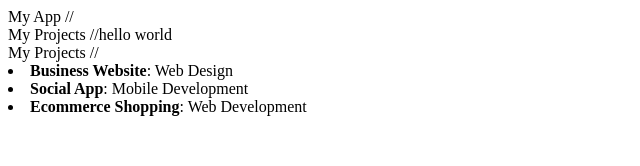
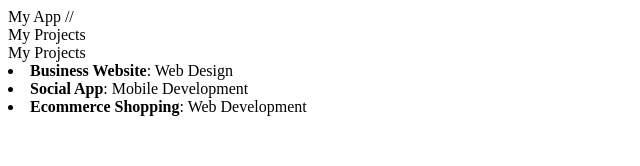
Before and after one commit to nastajus/LearnReactCrash, a React (Create React App) app: page / in a window 1280 px wide. Shown: the top 166 px of the page, without its empty margins (0-640 px from the left). Built offline with nearby package versions, Linux system fonts and the light colour scheme.

Commit message:
cleanup deleting comments

```diff
--- a/src/Components/ProjectItem.js
+++ b/src/Components/ProjectItem.js
@@ -1,6 +1,7 @@
 import React, { Component } from 'react';
 
 class ProjectItem extends Component {
+
   render() {
     return (
       <li className="Project">
@@ -8,6 +9,7 @@ class ProjectItem extends Component {
       </li>
     );
   }
+
 }
 
 export default ProjectItem;
--- a/src/Components/Projects.js
+++ b/src/Components/Projects.js
@@ -3,20 +3,22 @@ import ProjectItem from './ProjectItem'
 
 class Projects extends Component {
   render() {
+
     let projectItems;
+
     if (this.props.projects) {
+
       projectItems = this.props.projects.map(project => {
-        //console.log(project);
         return (
           <ProjectItem key={project.title} project={project}/>
         );
       });
+
     }
-    //console.log(this.props);
+
     return (
       <div className="Projects">
         My Projects
-        //{this.props.test}
         {projectItems}
       </div>
     );
```
